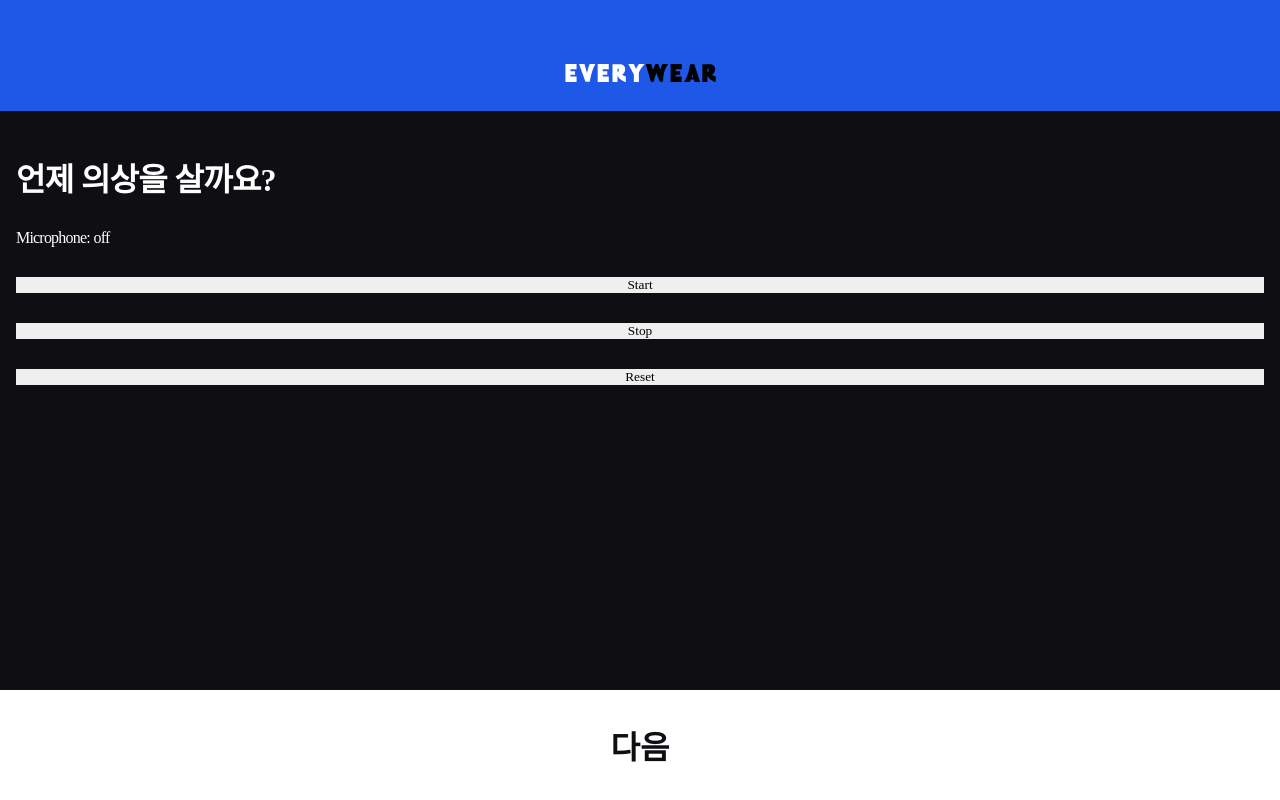
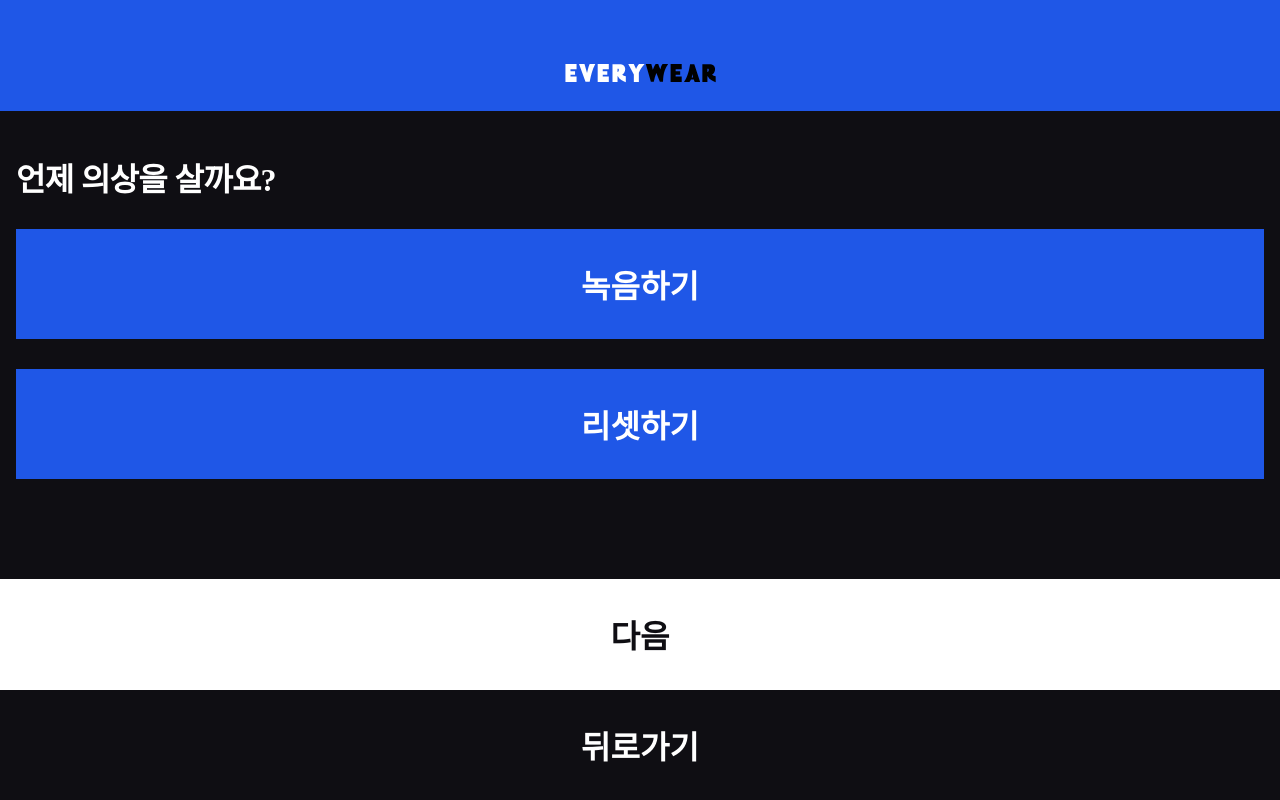
Before and after one commit to Every-Wear/every-wear-fe, a Next.js app: page /client/application/voice in a window 1280 px wide. Built offline with nearby package versions, Linux system fonts and the light colour scheme.

Commit message:
feat : 음성인식 페이지

```diff
--- a/components/clientComponents/historyBackButton.tsx
+++ b/components/clientComponents/historyBackButton.tsx
@@ -11,6 +11,7 @@
   font-size: ${clientFonts.md};
   background-color: ${colors.black};
   color: ${colors.white};
+  border-top: 1px solid ${colors.white};
 `;
 
 const HistoryBackButton = () => {
--- a/pages/client/application/voice/index.tsx
+++ b/pages/client/application/voice/index.tsx
@@ -13,9 +13,8 @@
   ClientButton,
   ClientText,
   MatchingFormList,
+  HistoryBackButton,
 } from "@/components/clientComponents";
-
-import { clientFonts, colors } from "@/styles/theme";
 
 interface FormInterface {
   title: string;
@@ -67,9 +66,6 @@
   const submitApplication = async () => {
     try {
       await post_matching(time, location, purpose, gender);
-      alert(
-        `신청 API호출 시간 : ${time} / 지역 : ${location} / 용도 : ${purpose} / 코디성별 : ${gender}`,
-      );
       router.push("/client/matching");
     } catch (err) {
       alert("신청서 제출에 실패했습니다");
@@ -118,6 +114,7 @@
             >
               다음
             </ClientButton>
+            <HistoryBackButton />
           </BottomButtonLayout>
         </div>
       ))}
@@ -139,50 +136,41 @@
   display: flex;
   flex-direction: column;
   gap: 30px;
-  padding-bottom: 150px;
-`;
-
-const ChoiceInput = styled.input`
-  width: 100%;
-  background-color: #303239;
-  padding: 26px 24px;
-  font-weight: bold;
-  color: ${colors.white};
-  font-size: ${clientFonts.md};
-
-  &:focus {
-    border: 2px solid ${colors.blue};
-    outline: none;
-  }
+  padding-bottom: 250px;
 `;
 
 const ApplicationInputForm = ({
   form,
   formIndex,
   currentFormIndex,
-  placeHolder = "입력",
 }: ApplicationFormInterface): JSX.Element | null => {
   const { transcript, listening, resetTranscript } = useSpeechRecognition();
   const content = transcript;
 
   useEffect(() => {
     if (currentFormIndex !== formIndex) return;
-    console.log(content);
-    form.setValue(content);
+    form.setValue(transcript);
+
     // eslint-disable-next-line react-hooks/exhaustive-deps
-  }, [content]);
-  console.log(form);
+  }, [transcript]);
 
   if (currentFormIndex !== formIndex) return null;
 
   return (
     <FormWrap key={form.title}>
       <ClientText>{form.title}</ClientText>
-      <p style={{ color: "#fff" }}>Microphone: {listening ? "on" : "off"}</p>
-      <button onClick={SpeechRecognition.startListening}>Start</button>
-      <button onClick={SpeechRecognition.stopListening}>Stop</button>
-      <button onClick={resetTranscript}>Reset</button>
-      <p style={{ color: "#fff" }}>{transcript}</p>
+      <ClientButton
+        onClickHandler={SpeechRecognition.startListening}
+        label="녹음하기 버튼을 클릭후 말씀해주세요"
+      >
+        녹음하기
+      </ClientButton>
+      <ClientButton
+        onClickHandler={SpeechRecognition.resetTranscript}
+        label="리셋하기"
+      >
+        리셋하기
+      </ClientButton>
     </FormWrap>
   );
 };
```
